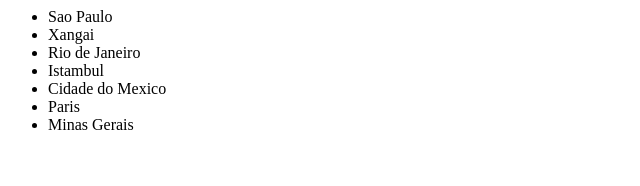
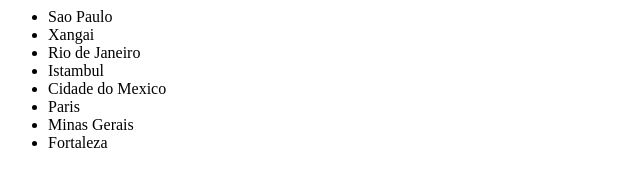
Before and after one commit to cesaralcancio/cidades, a plain HTML site: page index.html in a window 1280 px wide. Shown: the full height of the page, 0-640 px from the left. Drawn offline with Linux system fonts and the light colour scheme.

Commit message:
Add Fortaleza

```diff
--- a/index.html
+++ b/index.html
@@ -6,4 +6,5 @@
   <li>Cidade do Mexico</li>
   <li>Paris</li>
   <li>Minas Gerais</li>
+  <li>Fortaleza</li>
 </ul>
```
